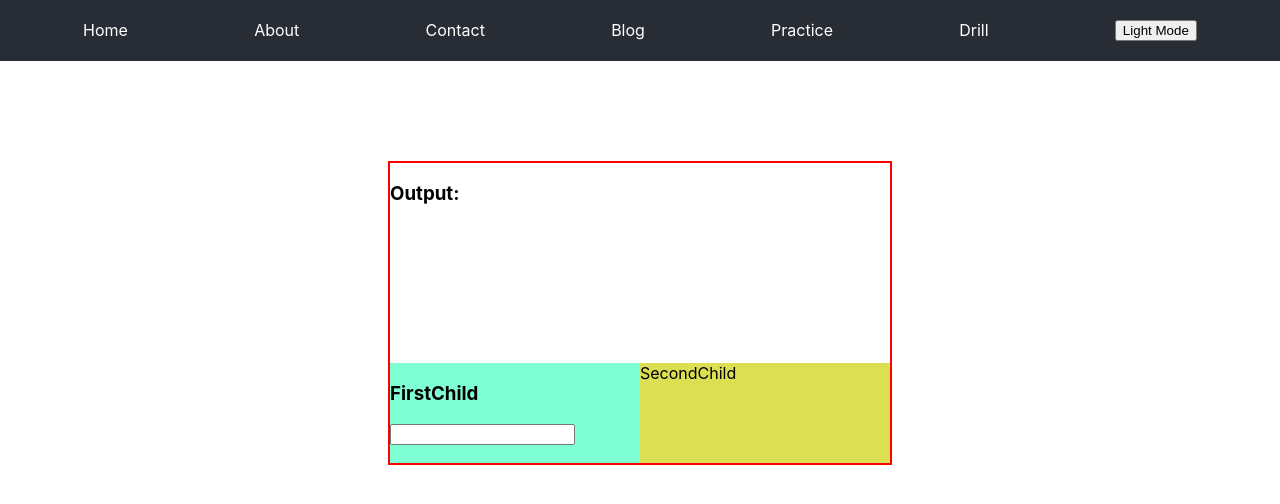
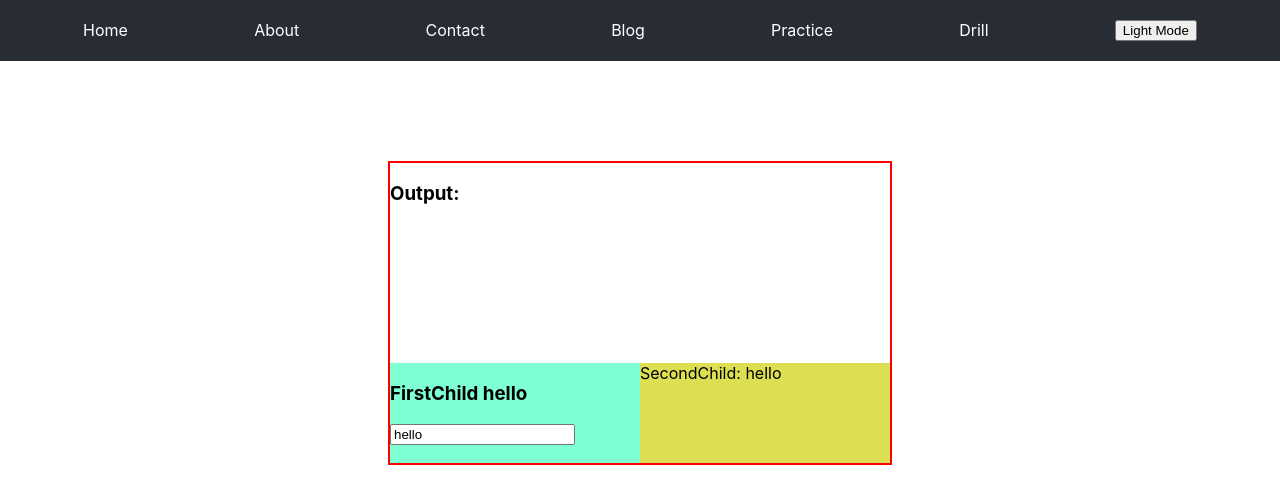
Before and after one commit to danhphuongdeptraiday/learn-react-csi, a React (Create React App) app: page /drill in a window 1280 px wide. Shown: the top 504 px of the page. Built offline with nearby package versions, Linux system fonts and the light colour scheme.

Commit message:
feature: Update code for react context

```diff
--- a/src/pages/Drill/Drill.js
+++ b/src/pages/Drill/Drill.js
@@ -1,24 +1,22 @@
-import React, { useState } from "react";
+import React, { useContext, useState } from "react";
 import "./Drill.css";
 import FirstChild from "./FirstChild/FirstChild";
 import SecondChild from "./SecondChild/SecondChild";
+import DrillContext, { DrillProvider } from "./DrillContext";
 
 function Drill() {
-    // Callback
-    const [receive, setReceive] = useState("")
-    const updateData = (value) => {
-      setReceive(value)
-    }
 
   return (
-    <div className="container">
-      <h3>Output: {receive}</h3>
+    <DrillProvider>
+      <div className="container">
+        <h3>Output:</h3>
 
-      <div className="wrapper">
-        <FirstChild updateData={updateData} inputValue={receive}/>
-        <SecondChild />
+        <div className="wrapper">
+          <FirstChild />
+          <SecondChild />
+        </div>
       </div>
-    </div>
+    </DrillProvider>
   );
 }
 
--- /dev/null
+++ b/src/pages/Drill/DrillContext.js
@@ -0,0 +1,15 @@
+import React, { createContext, useState } from "react";
+
+const DrillContext = createContext()
+
+export const DrillProvider = ({children}) => {
+    const [receive, setReceive] = useState("hello")
+
+    return (
+        <DrillContext.Provider value={{receive, setReceive}}>
+            {children}
+        </DrillContext.Provider>
+    )
+}
+
+export default DrillContext;
--- a/src/pages/Drill/FirstChild/FirstChild.js
+++ b/src/pages/Drill/FirstChild/FirstChild.js
@@ -1,20 +1,14 @@
-import React from "react";
+import React, { useContext } from "react";
+import DrillContext from "../DrillContext";
 
-function FirstChild({ updateData, inputValue }) {
-    // const submitSendDate = (e) => {
-    //     sendData(inputValue)
-    // }
+function FirstChild() {
 
-    // Lưu dữ liệu người dùng nhập từ input
-    // const [inputValue, setInputValue] = useState("")
-    // const updateInputValue = (e) => {
-    //   setInputValue(e.target.value)
-    // }
+  const data = useContext(DrillContext)
 
   return (
     <div>
-      <h3>FirstChild</h3>
-      <input value={inputValue} onChange={(e) => updateData(e.target.value)}/>
+      <h3>FirstChild {data.receive}</h3>
+      <input value={data.receive} onChange={(e) => data.setReceive(e.target.value)}/>
       <br />
       {/* <button onClick={submitSendDate}>Submit</button> */}
     </div>
--- a/src/pages/Drill/SecondChild/SecondChild.js
+++ b/src/pages/Drill/SecondChild/SecondChild.js
@@ -1,8 +1,12 @@
-import React from 'react'
+import React, { useContext } from 'react'
+import DrillContext from '../DrillContext'
 
 function SecondChild() {
+  console.log("hello");
+
+  const data = useContext(DrillContext)
   return (
-    <div>SecondChild</div>
+    <div>SecondChild: {data.receive}</div>
   )
 }
 
```
Also changed, not shown: src/DarkModeContext.js (added).
